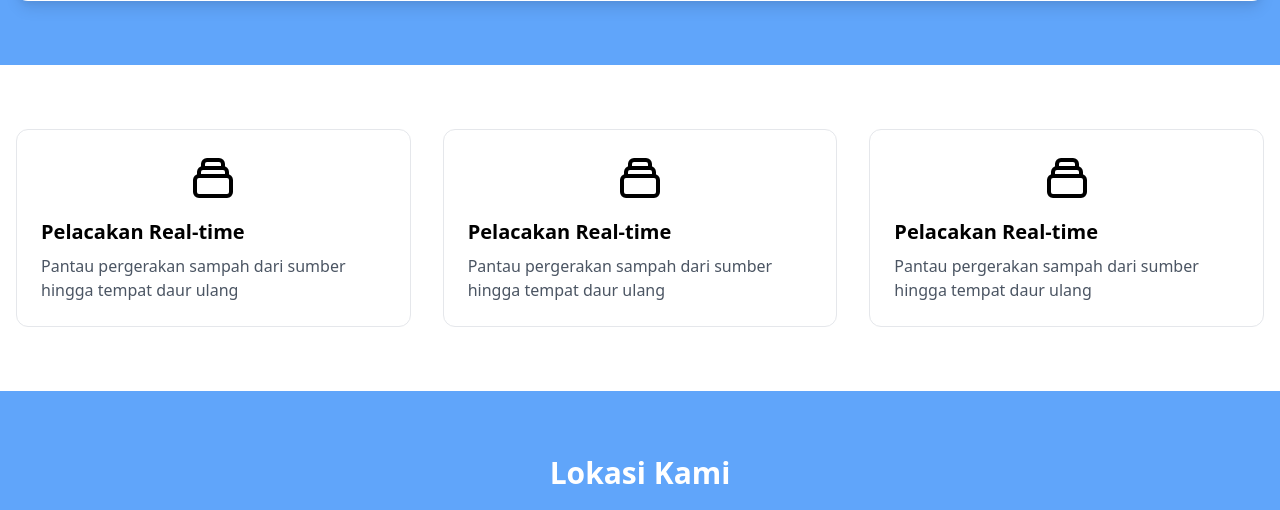
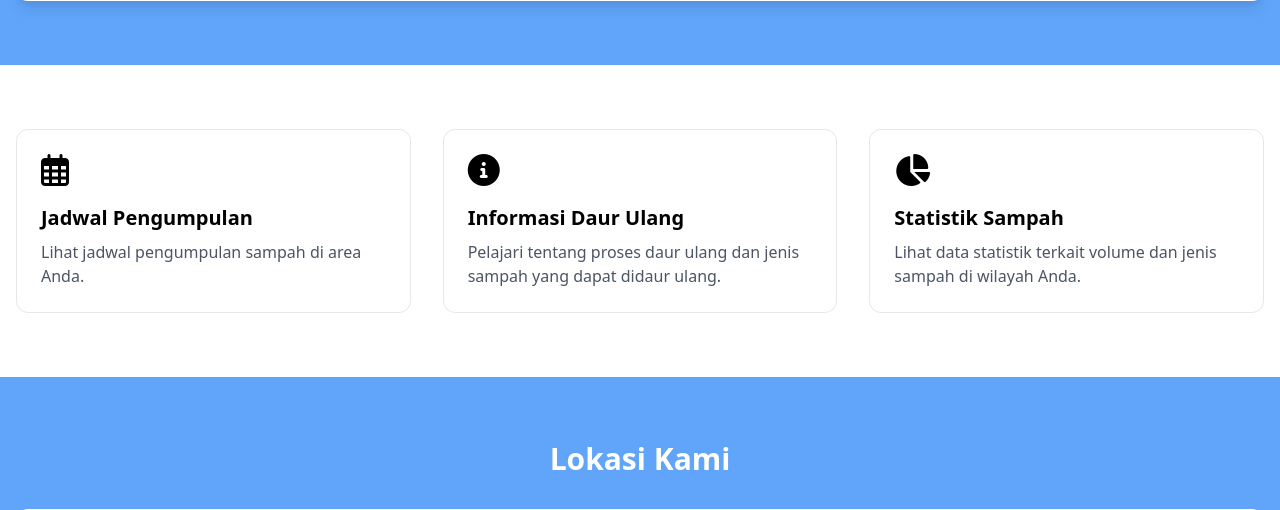
Before and after one commit to CodinginID/EcoTrack, a Flask app: page / in a window 1280 px wide. Shown: the part 935-1445 px from the top of the page. Run offline with Flask 3, Linux system fonts and the light colour scheme; some libraries are stand-ins or nearby versions.

Commit message:
(ecotrack): improve landing page

```diff
--- a/app/main.py
+++ b/app/main.py
@@ -55,7 +55,8 @@ def logout():
 # Integrasi Google Form
 @app.route('/submit_form', methods=["POST"])
 def submit_form():
-    google_form_url = "https://docs.google.com/forms/d/e/YOUR_FORM_ID/formResponse"
+    idForm = "1FAIpQLSdEJr9RRTU4O0EVlj_cADF4ZxVNMdRMmCmQWrth9tI_mDnaNA"
+    google_form_url = f"https://docs.google.com/forms/d/e/{idForm}/formResponse"
     form_data = {
         "entry.YOUR_ENTRY_ID": request.form["name"],
         "entry.YOUR_OTHER_ENTRY_ID": request.form["email"]
@@ -65,3 +66,5 @@ def submit_form():
 
 if __name__ == "__main__":
     app.run(debug=True)
+
+# https://docs.google.com/forms/d/e/1FAIpQLSdEJr9RRTU4O0EVlj_cADF4ZxVNMdRMmCmQWrth9tI_mDnaNA/viewform?usp=dialog
--- a/app/templates/index2.html
+++ b/app/templates/index2.html
@@ -4,10 +4,14 @@
 <head>
     <meta charset="UTF-8">
     <meta name="viewport" content="width=device-width, initial-scale=1.0">
-    <title>EcoWaste - Pengelolaan Sampah Modern</title>
+    <link rel="shortcut icon" href="https://www.svgrepo.com/show/475656/google-color.svg" type="image/x-icon">
+    <title>🌱 EcoWaste - Pengelolaan Sampah Modern</title>
     <link href="https://cdn.jsdelivr.net/npm/tailwindcss@2.2.19/dist/tailwind.min.css" rel="stylesheet">
     <link rel="stylesheet" href="https://cdn.jsdelivr.net/npm/@glidejs/glide@3.4.1/dist/css/glide.core.min.css">
     <link rel="stylesheet" href="https://cdn.jsdelivr.net/npm/@glidejs/glide@3.4.1/dist/css/glide.theme.min.css">
+    <link rel="stylesheet" href="https://cdnjs.cloudflare.com/ajax/libs/font-awesome/6.0.0/css/all.min.css"
+    integrity="sha512-9usAa10IRO0HhonpyAIVpjrylPvoDwiPUiKdWk5t3PyolY1cOd4DSE0Ga+ri4AuTroPR5aQvXU9xC6qOPnzFeg=="
+    crossorigin="anonymous" referrerpolicy="no-referrer" />
 </head>
 
 <body class="bg-blue-400">
@@ -30,12 +34,12 @@
                             class="w-5 h-5 mr-2">
                         Masuk
                     </a>
-                    <a href="#signup"
+                    <!-- <a href="#signup"
                         class="bg-blue-700 hover:bg-emerald-800 text-white px-6 py-2 rounded-full font-medium flex items-center transition duration-300">
                         <img src="https://www.svgrepo.com/show/475656/google-color.svg" alt="Google Logo"
                             class="w-5 h-5 mr-2 filter brightness-0 invert">
                         Daftar
-                    </a>
+                    </a> -->
                 </div>
             </div>
         </div>
@@ -79,13 +83,16 @@
                             <div class="glide__track" data-glide-el="track">
                                 <ul class="glide__slides">
                                     <li class="glide__slide">
-                        <img src="testing.jpg" alt="Alam Hijau" class="w-full h-80 object-cover rounded-lg shadow-md">
+                                        <img src="testing.jpg" alt="Alam Hijau"
+                                            class="w-full h-80 object-cover rounded-lg shadow-md">
                                     </li>
                                     <li class="glide__slide">
-                        <img src="testing2.jpg" alt="Hutan Tropis" class="w-full h-80 object-cover rounded-lg shadow-md">
+                                        <img src="testing2.jpg" alt="Hutan Tropis"
+                                            class="w-full h-80 object-cover rounded-lg shadow-md">
                                     </li>
                                     <li class="glide__slide">
-                        <img src="testing3.jpg" alt="Sungai Jernih" class="w-full h-80 object-cover rounded-lg shadow-md">
+                                        <img src="testing3.jpg" alt="Sungai Jernih"
+                                            class="w-full h-80 object-cover rounded-lg shadow-md">
                                     </li>
                                 </ul>
                             </div>
@@ -94,7 +101,7 @@
                                     class=" glide__arrow glide__arrow--left bg-black bg-opacity-50 text-white rounded-full p-3 hover:bg-opacity-70 transition">
                                     &lt; </button>
                                 <button data-glide-dir=">"
-                        class= " glide__arrow glide__arrow--right bg-black bg-opacity-50 text-white rounded-full p-3 hover:bg-opacity-70 transition">
+                                    class=" glide__arrow glide__arrow--right bg-black bg-opacity-50 text-white rounded-full p-3 hover:bg-opacity-70 transition">
                                     &gt; </button>
                                 <!-- <button class="glide__arrow glide__arrow--left" data-glide-dir="<">prev</button>
                     <button class="glide__arrow glide__arrow--right" data-glide-dir=">">next</button> -->
@@ -105,19 +112,22 @@
                         <div class="slide-description">
                             <h2 class="text-2xl font-semibold text-gray-800">Alam Hijau</h2>
                             <p class="text-gray-600 mt-2 leading-relaxed">
-                    Keindahan alam yang harus kita jaga. Hutan hijau menyediakan oksigen, habitat, dan keseimbangan ekosistem.
+                                Keindahan alam yang harus kita jaga. Hutan hijau menyediakan oksigen, habitat, dan
+                                keseimbangan ekosistem.
                             </p>
                         </div>
                         <div class="slide-description hidden">
                             <h2 class="text-2xl font-semibold text-gray-800">Hutan Tropis</h2>
                             <p class="text-gray-600 mt-2 leading-relaxed">
-                    Hutan tropis kaya akan keanekaragaman hayati dan berperan penting dalam menyerap karbon serta mengatur iklim global.
+                                Hutan tropis kaya akan keanekaragaman hayati dan berperan penting dalam menyerap karbon
+                                serta mengatur iklim global.
                             </p>
                         </div>
                         <div class="slide-description hidden">
                             <h2 class="text-2xl font-semibold text-gray-800">Sungai Jernih</h2>
                             <p class="text-gray-600 mt-2 leading-relaxed">
-                    Sungai yang bersih menjadi sumber kehidupan. Penting untuk menjaga kebersihan air agar ekosistem tetap seimbang.
+                                Sungai yang bersih menjadi sumber kehidupan. Penting untuk menjaga kebersihan air agar
+                                ekosistem tetap seimbang.
                             </p>
                         </div>
                     </div>
@@ -132,41 +142,26 @@
             <div class="grid md:grid-cols-3 gap-8">
                 <div class="p-6 border rounded-xl hover:shadow-lg transition duration-300">
                     <div class="text-emerald-600 mb-4">
-                        <svg class="w-12 h-12 mx-auto" fill="none" stroke="currentColor" viewBox="0 0 24 24"
-                            xmlns="http://www.w3.org/2000/svg">
-                            <path stroke-linecap="round" stroke-linejoin="round" stroke-width="2"
-                                d="M19 11H5m14 0a2 2 0 012 2v6a2 2 0 01-2 2H5a2 2 0 01-2-2v-6a2 2 0 012-2m14 0V9a2 2 0 00-2-2M5 11V9a2 2 0 012-2m0 0V5a2 2 0 012-2h6a2 2 0 012 2v2M7 7h10">
-                            </path>
-                        </svg>
+                        <i class="fa-regular fa-calendar-days fa-2x"></i>
                     </div>
-                    <h3 class="text-xl font-bold mb-2">Pelacakan Real-time</h3>
-                    <p class="text-gray-600">Pantau pergerakan sampah dari sumber hingga tempat daur ulang</p>
+                    <h3 class="text-xl font-bold mb-2">Jadwal Pengumpulan</h3>
+                    <p class="text-gray-600">Lihat jadwal pengumpulan sampah di area Anda.</p>
                 </div>
 
-                <!-- Tambahkan fitur lainnya di sini -->
                 <div class="p-6 border rounded-xl hover:shadow-lg transition duration-300">
                     <div class="text-emerald-600 mb-4">
-                        <svg class="w-12 h-12 mx-auto" fill="none" stroke="currentColor" viewBox="0 0 24 24"
-                            xmlns="http://www.w3.org/2000/svg">
-                            <path stroke-linecap="round" stroke-linejoin="round" stroke-width="2"
-                                d="M19 11H5m14 0a2 2 0 012 2v6a2 2 0 01-2 2H5a2 2 0 01-2-2v-6a2 2 0 012-2m14 0V9a2 2 0 00-2-2M5 11V9a2 2 0 012-2m0 0V5a2 2 0 012-2h6a2 2 0 012 2v2M7 7h10">
-                            </path>
-                        </svg>
+                        <i class="fa-solid fa-circle-info fa-2x"></i>
                     </div>
-                    <h3 class="text-xl font-bold mb-2">Pelacakan Real-time</h3>
-                    <p class="text-gray-600">Pantau pergerakan sampah dari sumber hingga tempat daur ulang</p>
+                    <h3 class="text-xl font-bold mb-2">Informasi Daur Ulang</h3>
+                    <p class="text-gray-600">Pelajari tentang proses daur ulang dan jenis sampah yang dapat didaur ulang.</p>
                 </div>
+
                 <div class="p-6 border rounded-xl hover:shadow-lg transition duration-300">
                     <div class="text-emerald-600 mb-4">
-                        <svg class="w-12 h-12 mx-auto" fill="none" stroke="currentColor" viewBox="0 0 24 24"
-                            xmlns="http://www.w3.org/2000/svg">
-                            <path stroke-linecap="round" stroke-linejoin="round" stroke-width="2"
-                                d="M19 11H5m14 0a2 2 0 012 2v6a2 2 0 01-2 2H5a2 2 0 01-2-2v-6a2 2 0 012-2m14 0V9a2 2 0 00-2-2M5 11V9a2 2 0 012-2m0 0V5a2 2 0 012-2h6a2 2 0 012 2v2M7 7h10">
-                            </path>
-                        </svg>
+                        <i class="fa-solid fa-chart-pie fa-2x"></i>
                     </div>
-                    <h3 class="text-xl font-bold mb-2">Pelacakan Real-time</h3>
-                    <p class="text-gray-600">Pantau pergerakan sampah dari sumber hingga tempat daur ulang</p>
+                    <h3 class="text-xl font-bold mb-2">Statistik Sampah</h3>
+                    <p class="text-gray-600">Lihat data statistik terkait volume dan jenis sampah di wilayah Anda.</p>
                 </div>
             </div>
         </div>
@@ -214,13 +209,35 @@
         <div class="max-w-4xl mx-auto px-4">
             <h2 class="text-3xl font-bold text-blue-500 text-center mb-8">Bergabung dengan Komunitas</h2>
             <div class="bg-white rounded-xl shadow-lg p-6">
-                <iframe src="https://docs.google.com/forms/d/e/[FORM_ID]/viewform?embedded=true" width="100%"
+                <iframe src="https://docs.google.com/forms/d/e/1FAIpQLSdEJr9RRTU4O0EVlj_cADF4ZxVNMdRMmCmQWrth9tI_mDnaNA/viewform?embedded=true" width="100%"
                     height="800" frameborder="0" marginheight="0" marginwidth="0" class="rounded-lg">
                     Memuat...
                 </iframe>
             </div>
         </div>
     </section>
+
+    <!-- More Info Section -->
+    <section class="bg-gray-100 py-16">
+        <div class="max-w-7xl mx-auto px-4 text-center">
+            <h2 class="text-3xl font-bold text-blue-500 mb-8">More Info</h2>
+            <div class="flex justify-center gap-8">
+                <a href="https://www.instagram.com" target="_blank"
+                    class="text-gray-700 hover:text-blue-500 transition duration-300">
+                    <img src="https://www.svgrepo.com/show/111199/instagram.svg" alt="Instagram Logo" class="w-12 h-12">
+                </a>
+                <a href="https://www.twitter.com" target="_blank"
+                    class="text-gray-700 hover:text-blue-500 transition duration-300">
+                    <img src="https://www.svgrepo.com/show/303115/twitter-3-logo.svg" alt="Twitter Logo" class="w-12 h-12">
+                </a>
+                <a href="https://www.tiktok.com" target="_blank"
+                    class="text-gray-700 hover:text-blue-500 transition duration-300">
+                    <img src="https://www.tiktok.com/favicon.ico" alt="Tiktok Logo" class="w-12 h-12">
+                </a>
+            </div>
+        </div>
+    </section>
+
 
     <!-- Footer -->
     <footer class="bg-emerald-600 text-white py-8">
```
Lines whose indentation alone changed are shown as unchanged.
